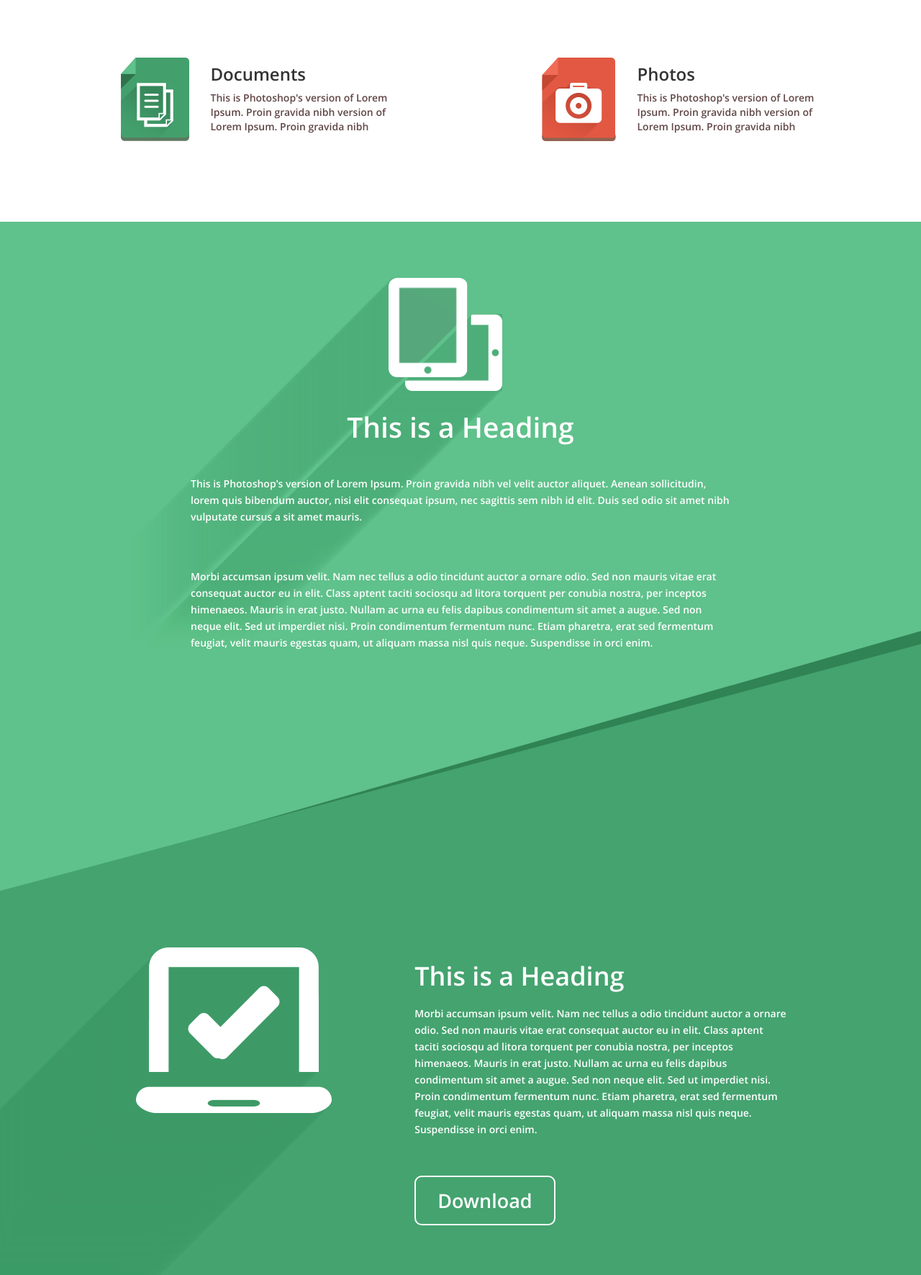
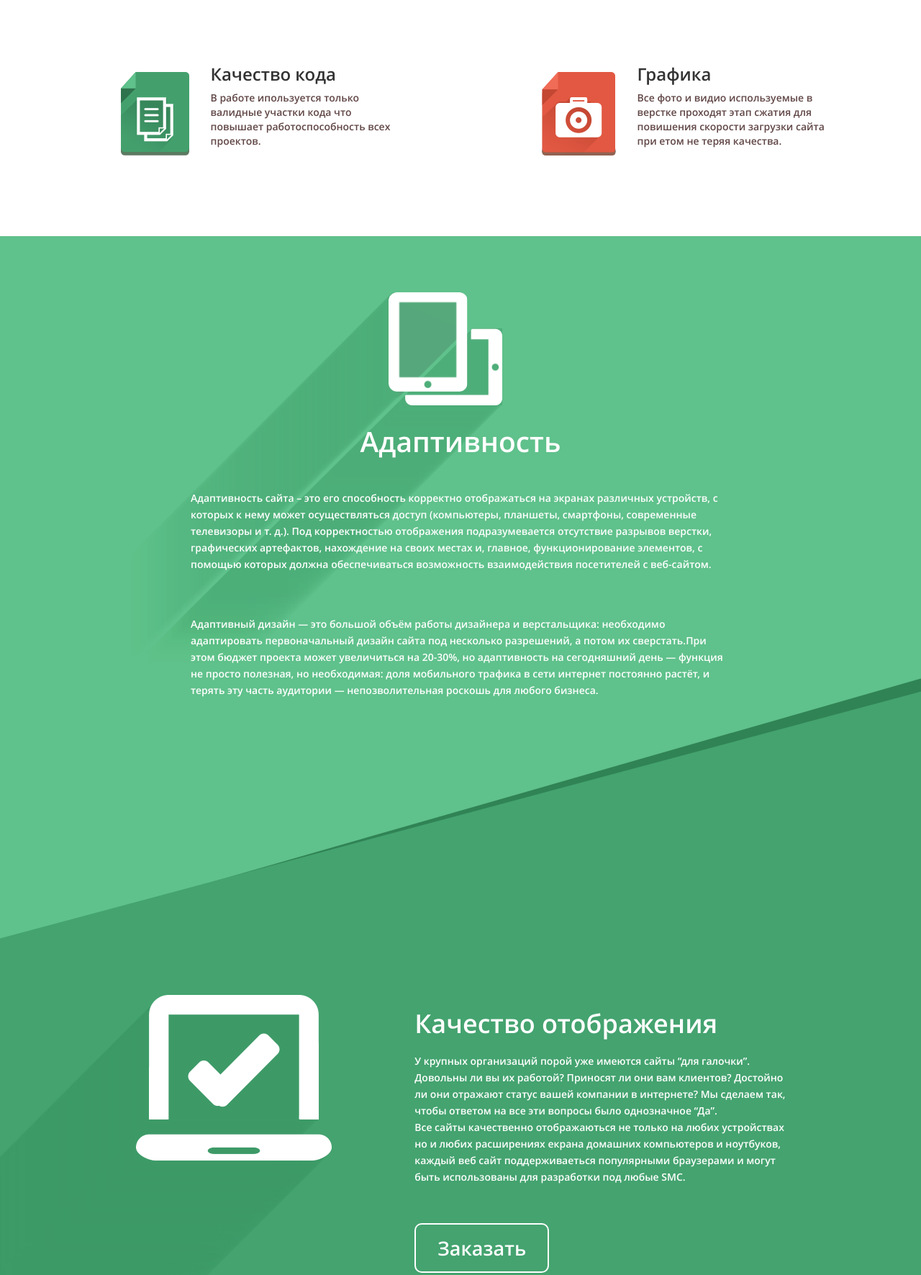
Before and after one commit to danevskiy/danevskiy, a plain HTML site: page index.html in a window 1280 px wide. Shown: the part 900-2671 px from the top of the page at 72% size. Drawn offline with nearby package versions, Linux system fonts and the light colour scheme.

Commit message:
Filling the site

```diff
--- a/index.html
+++ b/index.html
@@ -31,7 +31,7 @@
          </div>
           <div class="row">
 
-       <h1>Perfect LandingPages<br><p>by</p><span>Dmitriy Danewskyi</span></h1>
+       <h1>Perfectly Landing Pages<br><p>by</p><span>Dmitriy Danewskyi</span></h1>
    </div>
       </div>
       </div>
@@ -39,11 +39,11 @@
       <div class="container">
           <div class="row">
 
-                       <div class="col-lg-5 col-lg-offset-1 col-md-6 col-sm-6 col-xs-12 files_doc"><div class="img_file inline"><img src="img/boxes/doc.png" alt=""></div><div class="box inline"><h3>Documents</h3>
-           <span>This is Photoshop's version  of Lorem Ipsum. Proin gravida nibh version  of Lorem Ipsum. Proin gravida nibh</span></div>
+                       <div class="col-lg-5 col-lg-offset-1 col-md-6 col-sm-6 col-xs-12 files_doc"><div class="img_file inline"><img src="img/boxes/doc.png" alt=""></div><div class="box inline"><h3>Качество кода</h3>
+           <span>В работе ипользуется только валидные участки кода что повышает работоспособность всех проектов.</span></div>
        </div>
-              <div class="col-lg-5 col-lg-offset-1 col-md-6 col-sm-6 col-xs-12 files_photo"><div class="img_file inline"><img src="img/boxes/camera.png" alt=""></div><div class="box inline"><h3>Photos</h3>
-           <span>This is Photoshop's version  of Lorem Ipsum. Proin gravida nibh version  of Lorem Ipsum. Proin gravida nibh</span></div>
+              <div class="col-lg-5 col-lg-offset-1 col-md-6 col-sm-6 col-xs-12 files_photo"><div class="img_file inline"><img src="img/boxes/camera.png" alt=""></div><div class="box inline"><h3>Графика</h3>
+           <span>Все фото и видио используемые в верстке проходят этап сжатия для повишения скорости загрузки сайта при етом не теряя качества.</span></div>
        </div>
           </div>
 
@@ -63,11 +63,11 @@
                   </div>
                   <div class="row par_desc">
                       <div class="description col-md-12 col-xm-6">
-                       <h1>This is a Heading</h1>
-        <p>This is Photoshop's version  of Lorem Ipsum. Proin gravida nibh vel velit auctor aliquet. Aenean sollicitudin, lorem quis bibendum auctor, nisi elit consequat ipsum, nec sagittis sem nibh id elit. Duis sed odio sit amet nibh vulputate cursus a sit amet mauris. </p>
+                       <h1>Адаптивность</h1>
+        <p>Адаптивность сайта – это его способность корректно отображаться на экранах различных устройств, с которых к нему может осуществляться доступ (компьютеры, планшеты, смартфоны, современные телевизоры и т. д.). Под корректностью отображения подразумевается отсутствие разрывов верстки, графических артефактов, нахождение на своих местах и, главное, функционирование элементов, с помощью которых должна обеспечиваться возможность взаимодействия посетителей с веб-сайтом. </p>
 
 <p>
-Morbi accumsan ipsum velit. Nam nec tellus a odio tincidunt auctor a ornare odio. Sed non  mauris vitae erat consequat auctor eu in elit. Class aptent taciti sociosqu ad litora torquent per conubia nostra, per inceptos himenaeos. Mauris in erat justo. Nullam ac urna eu felis dapibus condimentum sit amet a augue. Sed non neque elit. Sed ut imperdiet nisi. Proin condimentum fermentum nunc. Etiam pharetra, erat sed fermentum feugiat, velit mauris egestas quam, ut aliquam massa nisl quis neque. Suspendisse in orci enim.</p>
+Адаптивный дизайн — это большой объём работы дизайнера и верстальщика: необходимо адаптировать первоначальный дизайн сайта под несколько разрешений, а потом их сверстать.При этом бюджет проекта может увеличиться на 20-30%, но адаптивность на сегодняшний день — функция не просто полезная, но необходимая: доля мобильного трафика в сети интернет постоянно растёт, и терять эту часть аудитории — непозволительная роскошь для любого бизнеса.</p>
                   </div>
                   </div>
                   </div>
@@ -95,12 +95,15 @@ Morbi accumsan ipsum velit. Nam nec tellus a odio tincidunt auctor a ornare odio
                       <div data-color="rgba(80, 150, 114, 0.81)" data-angle="SW" class="checked2 img_shadow2"><img src="img/section3/checked2.png" alt=""></div>
                       </div>
                       <div class="col-md-offset-1 col-md-7">
-                      <h1>This is a Heading</h1>
+                      <h1>Качество отображения</h1>
                       <div><p>
-                        Morbi accumsan ipsum velit. Nam nec tellus a odio tincidunt auctor a ornare odio. Sed non  mauris vitae erat consequat auctor eu in elit. Class aptent taciti sociosqu ad litora torquent per conubia nostra, per inceptos himenaeos. Mauris in erat justo. Nullam ac urna eu felis dapibus condimentum sit amet a augue. Sed non neque elit. Sed ut imperdiet nisi. Proin condimentum fermentum nunc. Etiam pharetra, erat sed fermentum feugiat, velit mauris egestas quam, ut aliquam massa nisl quis neque. Suspendisse in orci enim.
-                      </p>
+                       У крупных организаций порой уже имеются сайты “для галочки”. Довольны ли вы их работой? Приносят ли они вам клиентов? Достойно ли они отражают статус вашей компании в интернете? Мы сделаем так, чтобы ответом на все эти вопросы было однозначное “Да”.
+                       <br>
+                       <span>Все сайты качественно отображаються не только на любих устройствах но и любих расширениях екрана домашних компьютеров и ноутбуков, каждый веб сайт поддерживаеться популярными браузерами и могут быть использованы для разработки под любые SMC.</span></p>
+
+
                           </div>
-                      <a href="#">Download</a>
+                      <a href="https://vk.me/id21411249">Заказать</a>
                       </div>
                   </div>
                   </div>
@@ -115,9 +118,9 @@ Morbi accumsan ipsum velit. Nam nec tellus a odio tincidunt auctor a ornare odio
 <div class="wrap_form">
    <div class="form">
     <form action="" id="send">
-    <input type="text" placeholder="Name">
-    <input type="email" placeholder="Email address">
-    <textarea placeholder="Massage">
+    <input type="text" placeholder="Имя">
+    <input type="email" placeholder="Email">
+    <textarea placeholder="Коментарий">
 </textarea>
         <p><button class="send_button" type="submit" form="send"><i class="icon-down"></i></button></p>
 </form>
```
